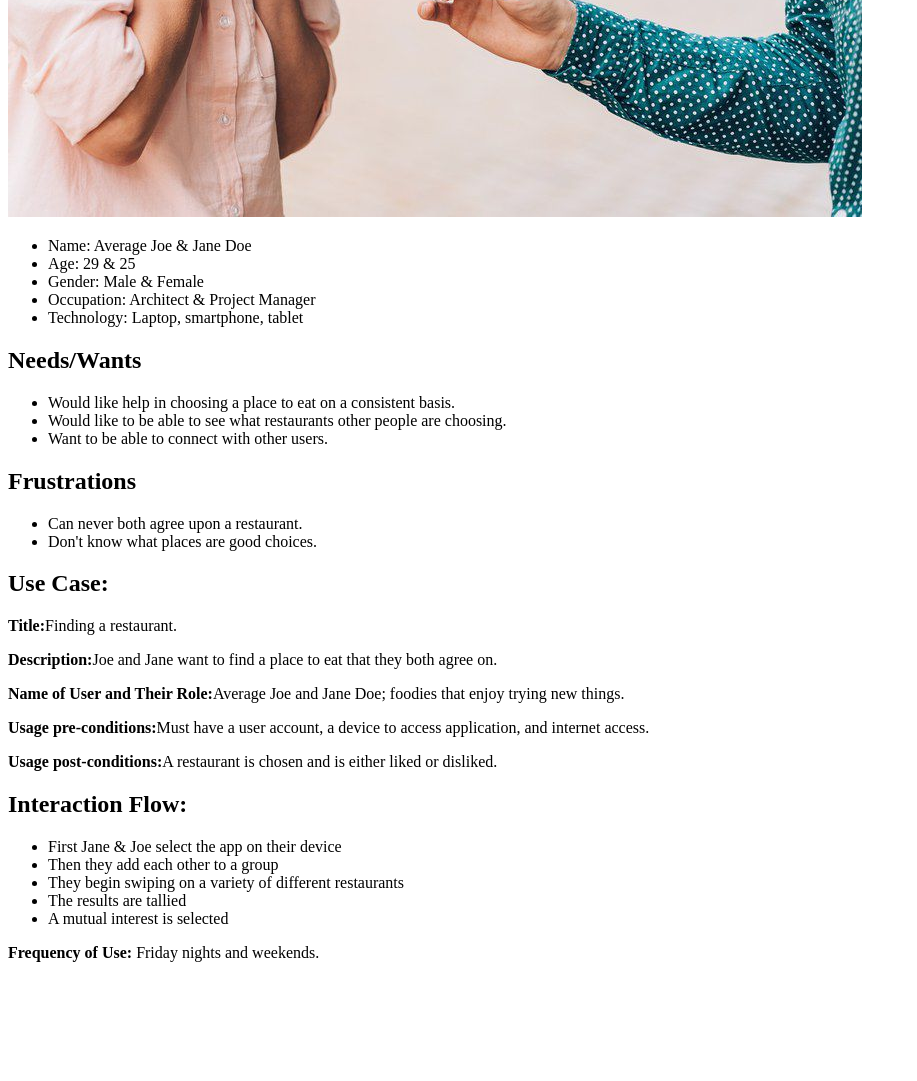
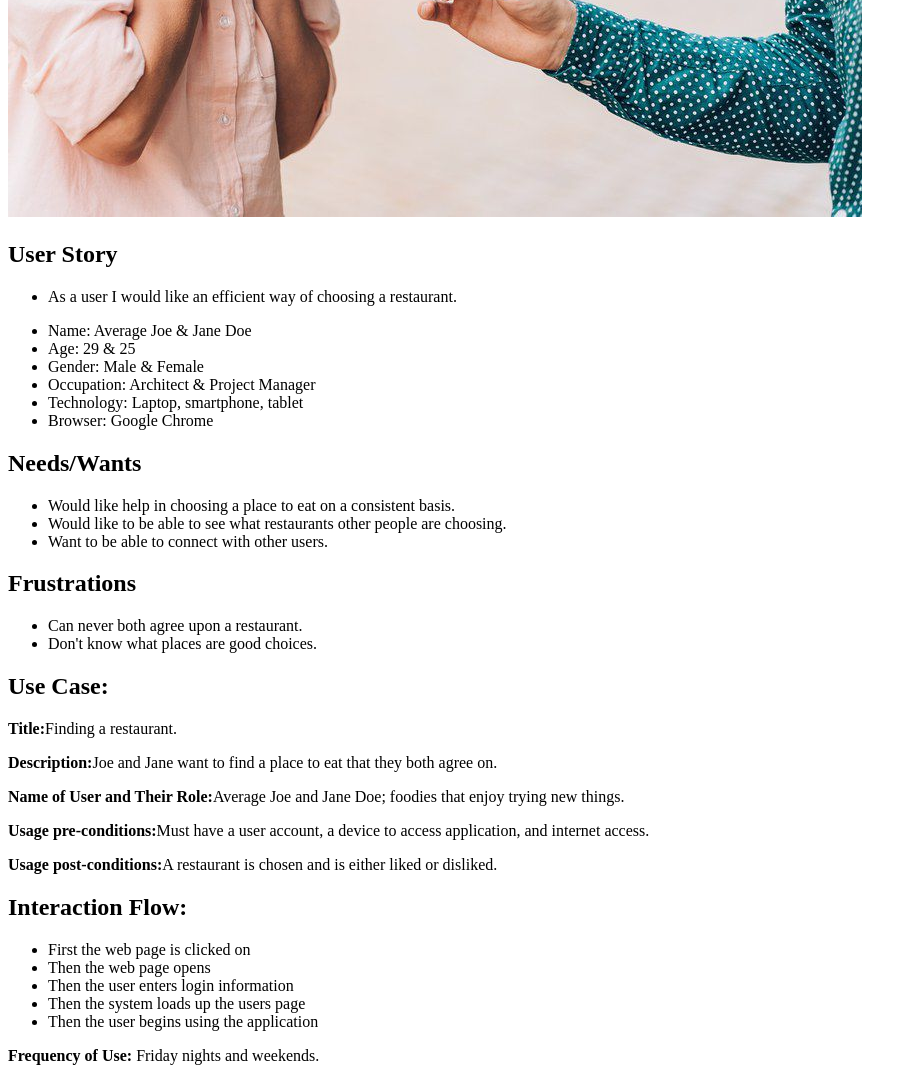
Before and after one commit to web-restaurant-tinder/foodies, a PHP site: page /persona-by-francisco.php in a window 1280 px wide. Shown: the part 717-1798 px from the top of the page, without its empty margins (0-917 px from the left). Before the commit the page ends 1679 px from the top, so only its background shows below. Run offline with PHP 8.4, Linux system fonts and the light colour scheme.

Commit message:
made adjucstments to html write up

```diff
--- a/epic/persona-by-francisco.php
+++ b/epic/persona-by-francisco.php
@@ -9,12 +9,17 @@
     <img src="Average Joe & Jane Doe.jpg" alt="Picture of Average Joe & Jane Doe"
     class="center">
     <div class="center">
+        <h2>User Story</h2>
+        <ul>
+            <li>As a user I would like an efficient way of choosing a restaurant.</li>
+        </ul>
         <ul>
             <li>Name: Average Joe & Jane Doe</li>
             <li>Age: 29 & 25</li>
             <li>Gender: Male & Female</li>
             <li>Occupation: Architect & Project Manager</li>
             <li>Technology: Laptop, smartphone, tablet</li>
+            <li>Browser: Google Chrome</li>
         </ul>
     </div>
     <h2>Needs/Wants</h2>
@@ -36,11 +41,11 @@
     <p><b>Usage post-conditions:</b>A restaurant is chosen and is either liked or disliked.</p>
     <h2>Interaction Flow:</h2>
     <ul>
-        <li>First Jane & Joe select the app on their device</li>
-        <li>Then they add each other to a group</li>
-        <li>They begin swiping on a variety of different restaurants</li>
-        <li>The results are tallied</li>
-        <li>A mutual interest is selected</li>
+        <li>First the web page is clicked on</li>
+        <li>Then the web page opens</li>
+        <li>Then the user enters login information</li>
+        <li>Then the system loads up the users page</li>
+        <li>Then the user begins using the application</li>
     </ul>
     <p><b>Frequency of Use:</b> Friday nights and weekends. </p>
 
```
